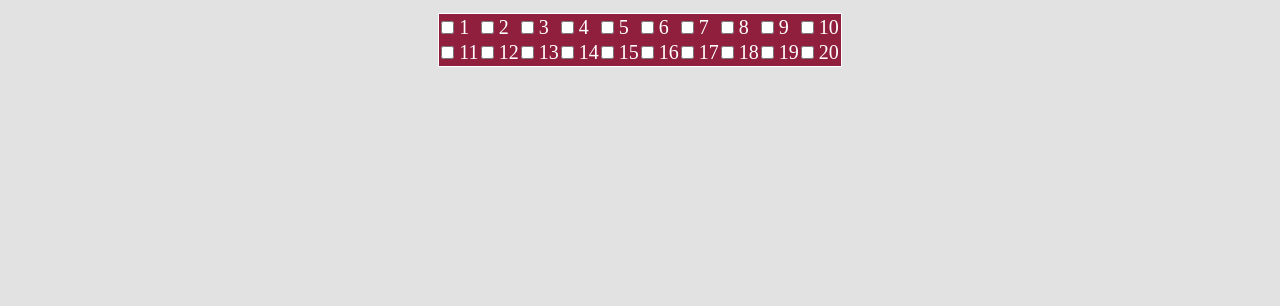
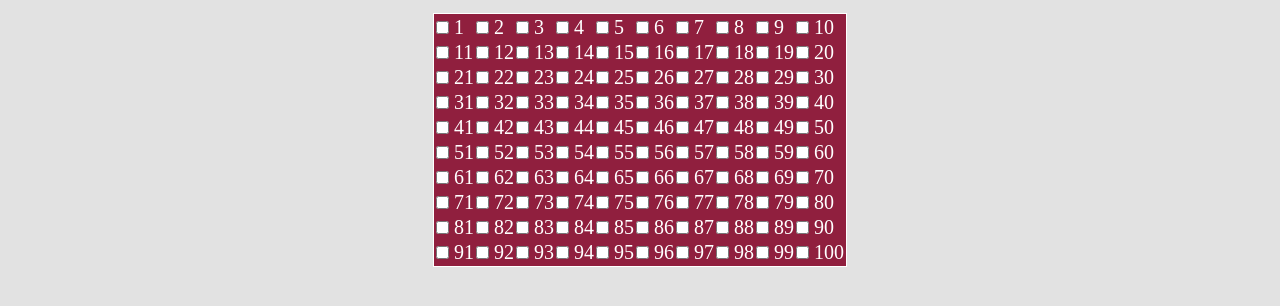
Before and after one commit to mamalvares/sticker-album-master, a plain HTML site: page index.html in a window 1280 px wide. Shown: the part 152-458 px from the top of the page. Drawn offline with Linux system fonts and the light colour scheme.

Commit message:
Update index.html

```diff
--- a/index.html
+++ b/index.html
@@ -60,6 +60,102 @@
                     <td><input type="checkbox"> 19</td>
                     <td><input type="checkbox"> 20</td>
                 </tr>
+                <tr>
+                    <td><input type="checkbox"> 21</td>
+                    <td><input type="checkbox"> 22</td>
+                    <td><input type="checkbox"> 23</td>
+                    <td><input type="checkbox"> 24</td>
+                    <td><input type="checkbox"> 25</td>
+                    <td><input type="checkbox"> 26</td>
+                    <td><input type="checkbox"> 27</td>
+                    <td><input type="checkbox"> 28</td>
+                    <td><input type="checkbox"> 29</td>
+                    <td><input type="checkbox"> 30</td>
+                </tr>
+                <tr>
+                    <td><input type="checkbox"> 31</td>
+                    <td><input type="checkbox"> 32</td>
+                    <td><input type="checkbox"> 33</td>
+                    <td><input type="checkbox"> 34</td>
+                    <td><input type="checkbox"> 35</td>
+                    <td><input type="checkbox"> 36</td>
+                    <td><input type="checkbox"> 37</td>
+                    <td><input type="checkbox"> 38</td>
+                    <td><input type="checkbox"> 39</td>
+                    <td><input type="checkbox"> 40</td>
+                </tr>
+                <tr>
+                    <td><input type="checkbox"> 41</td>
+                    <td><input type="checkbox"> 42</td>
+                    <td><input type="checkbox"> 43</td>
+                    <td><input type="checkbox"> 44</td>
+                    <td><input type="checkbox"> 45</td>
+                    <td><input type="checkbox"> 46</td>
+                    <td><input type="checkbox"> 47</td>
+                    <td><input type="checkbox"> 48</td>
+                    <td><input type="checkbox"> 49</td>
+                    <td><input type="checkbox"> 50</td>
+                </tr>
+                <tr>
+                    <td><input type="checkbox"> 51</td>
+                    <td><input type="checkbox"> 52</td>
+                    <td><input type="checkbox"> 53</td>
+                    <td><input type="checkbox"> 54</td>
+                    <td><input type="checkbox"> 55</td>
+                    <td><input type="checkbox"> 56</td>
+                    <td><input type="checkbox"> 57</td>
+                    <td><input type="checkbox"> 58</td>
+                    <td><input type="checkbox"> 59</td>
+                    <td><input type="checkbox"> 60</td>
+                </tr>
+                <tr>
+                    <td><input type="checkbox"> 61</td>
+                    <td><input type="checkbox"> 62</td>
+                    <td><input type="checkbox"> 63</td>
+                    <td><input type="checkbox"> 64</td>
+                    <td><input type="checkbox"> 65</td>
+                    <td><input type="checkbox"> 66</td>
+                    <td><input type="checkbox"> 67</td>
+                    <td><input type="checkbox"> 68</td>
+                    <td><input type="checkbox"> 69</td>
+                    <td><input type="checkbox"> 70</td>
+                </tr>
+                <tr>
+                    <td><input type="checkbox"> 71</td>
+                    <td><input type="checkbox"> 72</td>
+                    <td><input type="checkbox"> 73</td>
+                    <td><input type="checkbox"> 74</td>
+                    <td><input type="checkbox"> 75</td>
+                    <td><input type="checkbox"> 76</td>
+                    <td><input type="checkbox"> 77</td>
+                    <td><input type="checkbox"> 78</td>
+                    <td><input type="checkbox"> 79</td>
+                    <td><input type="checkbox"> 80</td>
+                </tr>
+                <tr>
+                    <td><input type="checkbox"> 81</td>
+                    <td><input type="checkbox"> 82</td>
+                    <td><input type="checkbox"> 83</td>
+                    <td><input type="checkbox"> 84</td>
+                    <td><input type="checkbox"> 85</td>
+                    <td><input type="checkbox"> 86</td>
+                    <td><input type="checkbox"> 87</td>
+                    <td><input type="checkbox"> 88</td>
+                    <td><input type="checkbox"> 89</td>
+                    <td><input type="checkbox"> 90</td>
+                </tr>
+                <tr>
+                    <td><input type="checkbox"> 91</td>
+                    <td><input type="checkbox"> 92</td>
+                    <td><input type="checkbox"> 93</td>
+                    <td><input type="checkbox"> 94</td>
+                    <td><input type="checkbox"> 95</td>
+                    <td><input type="checkbox"> 96</td>
+                    <td><input type="checkbox"> 97</td>
+                    <td><input type="checkbox"> 98</td>
+                    <td><input type="checkbox"> 99</td>
+                    <td><input type="checkbox"> 100</td>
+                </tr>
             </table>
         </div>
     </div>
```
